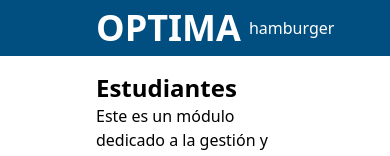
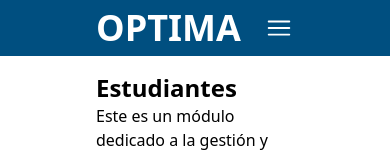
Before and after one commit to JHerrera458/optima-user, a Next.js app: page /estudiantes in a window 390 px wide. Shown: the top 156 px of the page. Built offline with nearby package versions, Linux system fonts and the light colour scheme.

Commit message:
Menu hamburguesa

```diff
--- a/src/components/Navigation.tsx
+++ b/src/components/Navigation.tsx
@@ -1,7 +1,8 @@
 "use client";
 import Link from "next/link";
 import { usePathname } from "next/navigation";
-import React from "react";
+import React, { useState } from "react";
+import { HiBars3 } from "react-icons/hi2";
 
 const navItems = [
   {
@@ -27,7 +28,9 @@ const navItems = [
 ];
 
 export const Navigation = () => {
+  const [showNav, setShowNav] = useState(false);
   return (
+    <>
       <header className="flex items-center gap-2 px-24 py-2 text-white md:px-56 lg:px-72 bg-primaryColor ">
         <span className="mr-auto text-4xl font-bold">OPTIMA</span>
         <div className="hidden gap-2 sm:flex">
@@ -35,8 +38,24 @@ export const Navigation = () => {
             <NavItem key={item.path} path={item.path} text={item.text} />
           ))}
         </div>
-      <div className="flex sm:hidden">hamburger</div>
+        <div className="flex sm:hidden">
+          <HiBars3
+            onClick={() => {
+              setShowNav(!showNav);
+            }}
+            size={30}
+            className="cursor-pointer hover:text-secondaryColor"
+          />
+        </div>
       </header>
+      {showNav && (
+        <div className="flex justify-center gap-2">
+          {navItems.map((item) => (
+            <NavItem key={item.path} path={item.path} text={item.text} />
+          ))}
+        </div>
+      )}
+    </>
   );
 };
 
```
Lines whose indentation alone changed are shown as unchanged.
